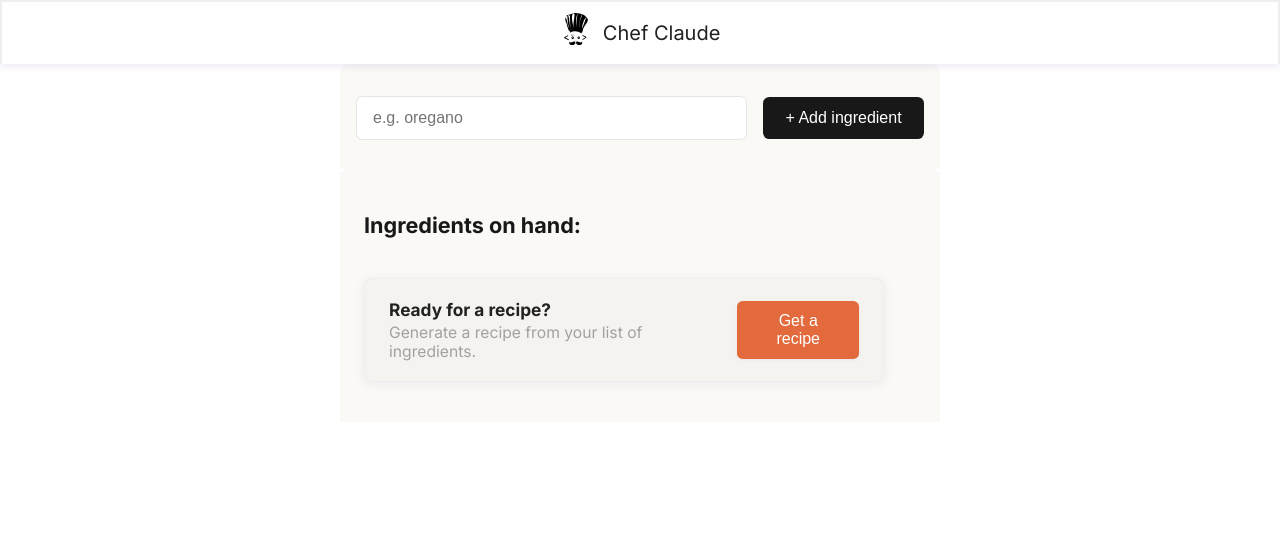
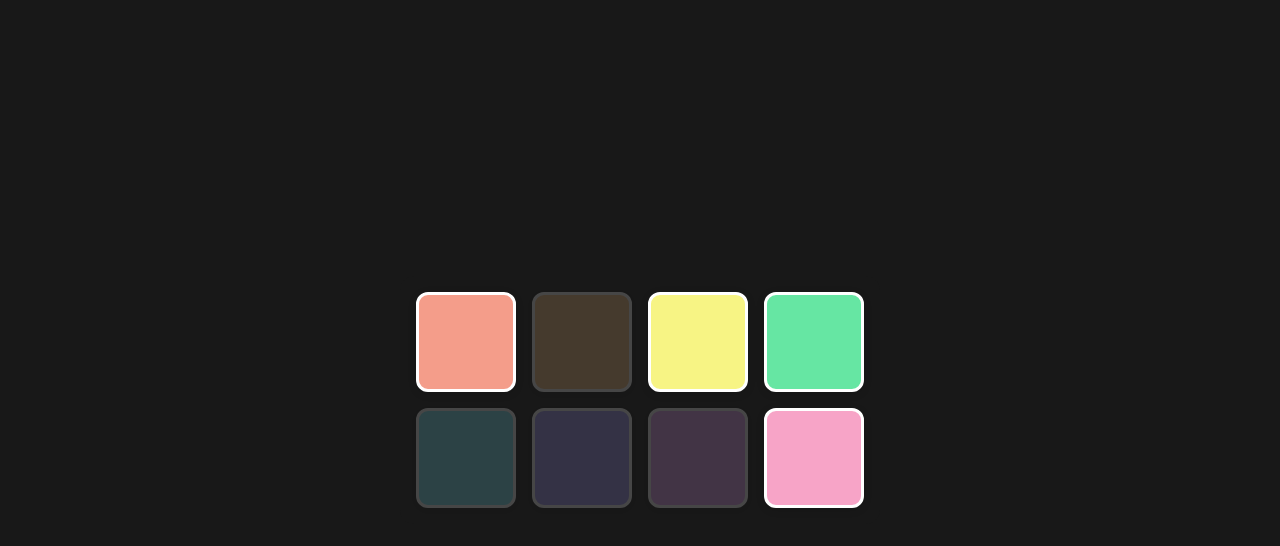
Before and after one commit to manthan2876/Meetanshi-Internship, a React (Vite) app in the folder React/: page / in a window 1280 px wide. Shown: the top 546 px of the page. Built offline with nearby package versions, Linux system fonts and the light colour scheme.

Commit message:
day-11 drumpad

```diff
--- /dev/null
+++ b/React/src/day11/DrumPad/App.css
@@ -0,0 +1,5 @@
+*{
+    margin: 0;
+    padding: 0;
+    box-sizing: border-box;
+}
--- /dev/null
+++ b/React/src/day11/DrumPad/App.jsx
@@ -0,0 +1,12 @@
+import DurmPad from "./components/DrumPad";
+import "./App.css";
+
+function App() {
+    return (
+        <>
+            <DurmPad/>
+        </>
+    )
+}
+
+export default App;
--- /dev/null
+++ b/React/src/day11/DrumPad/components/DrumCard.jsx
@@ -0,0 +1,11 @@
+function DrumCard({ pad, handleToggle }) {
+    return (
+        <div
+            className={`drum-pad-btn ${pad.isOn ? "on-btn" : ""}`}
+            style={{ backgroundColor: pad.color }}
+            onClick={() => handleToggle(pad.id)}
+        />
+    );
+}
+
+export default DrumCard;
--- /dev/null
+++ b/React/src/day11/DrumPad/components/DrumPad.jsx
@@ -0,0 +1,22 @@
+import "../styles/DrumPad.css";
+import padData from "../padData.js";
+import { useState } from "react";
+import DrumCard from "./DrumCard.jsx";
+
+function DurmPad() {
+    const [pads, setPads] = useState(padData);
+    function toggle(id){
+        setPads(prevPads => prevPads.map(item => item.id === id ? {...item, isOn: !item.isOn} : item));
+    }
+    return (
+        <div className="drum-pad-bg">
+            <div className="drum-pad-grid">
+                {pads.map(pad => (
+                    <DrumCard key={pad.id} pad ={pad} handleToggle={toggle}/>
+                ))}
+            </div>
+        </div>
+    );
+}
+
+export default DurmPad;
--- /dev/null
+++ b/React/src/day11/DrumPad/padData.js
@@ -0,0 +1,42 @@
+export default [
+    {
+        id: 1,
+        color: "#f49d8a",
+        isOn: true,
+    },
+    {
+        id: 2,
+        color: "#f7c184",
+        isOn: false,
+    },
+    {
+        id: 3,
+        color: "#f7f484",
+        isOn: true,
+    },
+    {
+        id: 4,
+        color: "#66e6a3",
+        isOn: true,
+    },
+    {
+        id: 5,
+        color: "#7ee7f7",
+        isOn: false,
+    },
+    {
+        id: 6,
+        color: "#a59cf7",
+        isOn: false,
+    },
+    {
+        id: 7,
+        color: "#e7a5f7",
+        isOn: false,
+    },
+    {
+        id: 8,
+        color: "#f7a4c7",
+        isOn: true,
+    },
+];
--- /dev/null
+++ b/React/src/day11/DrumPad/styles/DrumPad.css
@@ -0,0 +1,53 @@
+.drum-pad-bg {
+  background: #181818;
+  min-height: 100vh;
+  display: flex;
+  justify-content: center;
+  align-items: center;
+}
+
+.drum-pad-grid {
+  display: grid;
+  grid-template-columns: repeat(4, 100px);
+  grid-template-rows: repeat(2, 100px);
+  gap: 16px;
+  background: #181818;
+  padding: 16px;
+  border-radius: 14px;
+}
+
+.drum-pad-btn {
+  border: 3px solid #fff;
+  border-radius: 12px;
+  width: 100px;
+  height: 100px;
+  box-sizing: border-box;
+  transition: transform 0.08s, box-shadow 0.08s;
+  box-shadow: 0 2px 8px rgba(0,0,0,0.12);
+  cursor: pointer;
+  opacity: .2;
+}
+
+.on-btn{
+    opacity: 1;
+}
+
+.drum-pad-btn:active,
+.drum-pad-btn:focus {
+  transform: scale(0.96);
+  box-shadow: 0 1px 2px rgba(0,0,0,0.10);
+  outline: none;
+}
+
+@media (max-width: 600px) {
+  .drum-pad-grid {
+    grid-template-columns: repeat(2, 80px);
+    grid-template-rows: repeat(4, 80px);
+    gap: 12px;
+    padding: 10px;
+  }
+  .drum-pad-btn {
+    width: 80px;
+    height: 80px;
+  }
+}
--- a/React/src/main.jsx
+++ b/React/src/main.jsx
@@ -1,6 +1,6 @@
 import { StrictMode } from 'react'
 import { createRoot } from 'react-dom/client'
-import App from './day11/chef-claude/App.jsx'
+import App from './day11/DrumPad/App.jsx'
 
 createRoot(document.getElementById('root')).render(
   <StrictMode>
```
